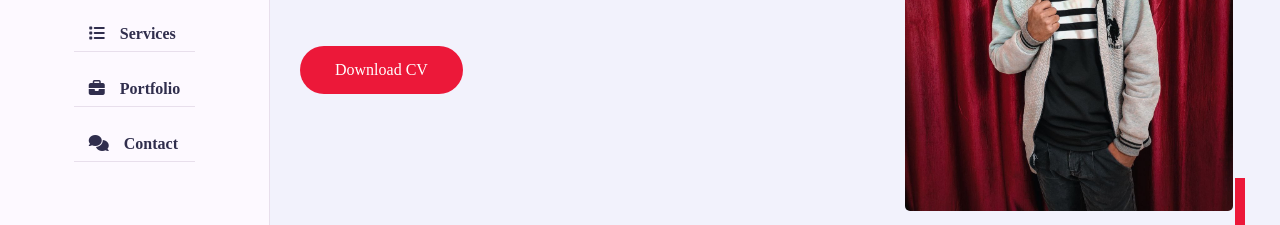
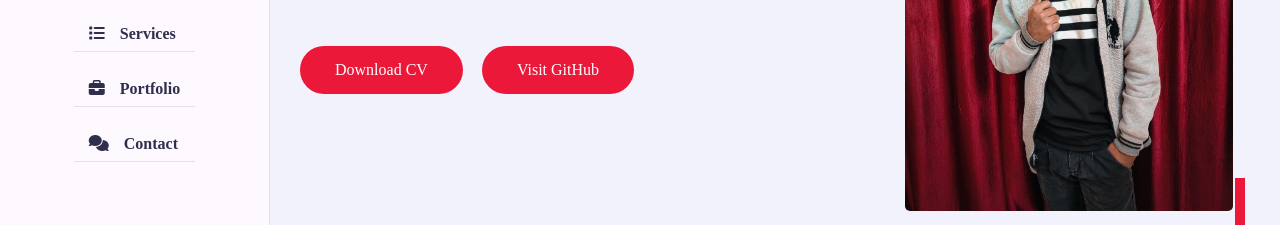
Before and after one commit to Nikhilhade21/Portfolio-WebSite, a plain HTML site: page public/index.html in a window 1280 px wide. Shown: the part 381-606 px from the top of the page. Drawn offline with nearby package versions, Linux system fonts and the light colour scheme.

Commit message:
github link updated

```diff
--- a/public/css file/style1.0.css
+++ b/public/css file/style1.0.css
@@ -143,6 +143,7 @@ ul
     font-size: 16px;
     font-weight: 500;
     padding: 12px 35px;
+    margin-right: 15px;
     color: white;
     border-radius: 40px;
     display: inline-block;
--- a/public/index.html
+++ b/public/index.html
@@ -49,6 +49,7 @@
                             <h3 class="my-profession">I'm a <span class="typing">web desinger</span></h3>
                             <p>I'm a Computer Science Student and an Aspiring Software Engineer.</p>
                             <a href="./img/Nikhil Hade CV1.pdf" class="btn">Download CV</a>
+                            <a href="https://github.com/Nikhilhade21"  class="btn" target="_blank">Visit GitHub</a>
                         </div>
                         <div class="home-img padd-15">
                             <img src="img/nikhilx.jpg" alt="">
```
